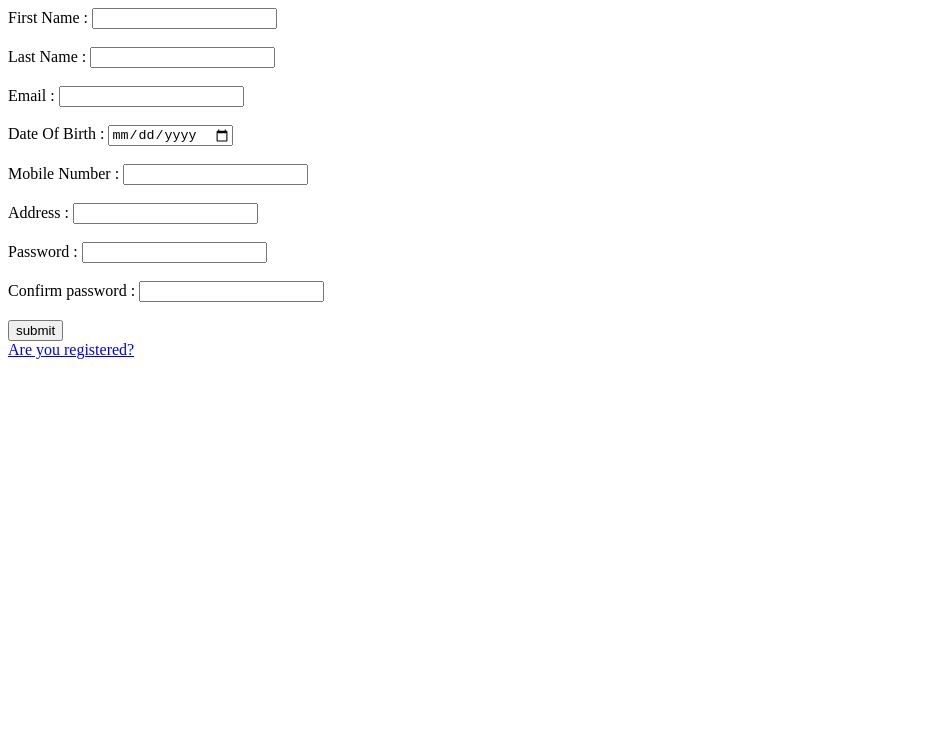
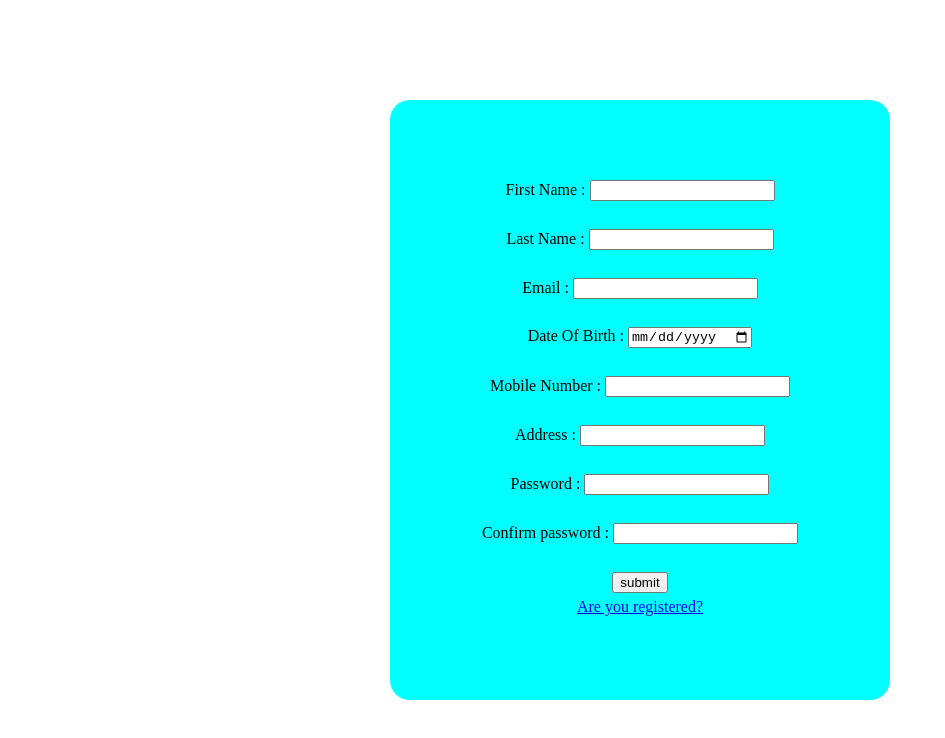
Before and after one commit to Pankaj-vishkarma/frontend3, a React (Vite) app: page / in a window 1280 px wide. Shown: the top 738 px of the page, without its empty margins (0-945 px from the left). Built offline with nearby package versions, Linux system fonts and the light colour scheme.

Commit message:
first commit

```diff
--- a/src/components/Profile.jsx
+++ b/src/components/Profile.jsx
@@ -1,6 +1,7 @@
 import { useEffect, useState } from "react"
 import axios from "axios"
 import { useNavigate } from "react-router-dom"
+import './Signin.css'
 
 function Profile()
 {
@@ -15,7 +16,7 @@ function Profile()
         try{
             const res=await axios({
                 method:'get',
-                url:["http://localhost:12345/api/profile"],
+                baseURL:"http://localhost:12345/api/profile",
                 withCredentials:true
             })
 
@@ -39,7 +40,7 @@ function Profile()
         try{
             const res=await axios({
                 method:'get',
-                url:['http://localhost:12345/api/logout'],
+                baseURL:"http://localhost:12345/api/logout",
                 withCredentials:true
             })
 
@@ -60,7 +61,7 @@ function Profile()
 
 
     return(
-        <>
+        <div className="container-2">
         <div>
             <h1>Your Profile</h1>
         </div>
@@ -81,7 +82,7 @@ function Profile()
             <button onClick={handleclick}>Logout</button>
         </div>
 
-        </>
+        </div>
     )
 }
 
--- a/src/components/Result.jsx
+++ b/src/components/Result.jsx
@@ -1,5 +1,5 @@
 import { useNavigate } from "react-router-dom"
-
+import './Signin.css'
 function Result()
 {
 
@@ -10,11 +10,13 @@ function Result()
     }
 
     return (
-        <>
+        <div className="container">
+            <div className="result-box">
            <h1>You are successfully Login</h1>
            <br />
            <button onClick={handleclick}>Profile</button>
-        </>
+           </div>
+        </div>
     )
 }
 
--- /dev/null
+++ b/src/components/Signin.css
@@ -0,0 +1,36 @@
+.container{
+    height: 600px;
+    width: 500px;
+    background-color: aqua;
+    border-radius: 20px;
+    justify-content: center;
+    text-align: center;
+    position: absolute;
+    top: 50%;
+    left: 50%;
+    transform: translate(-50%,-50%);
+}
+.container-2{
+    height: 700px;
+    width: 500px;
+    background-color: aqua;
+    border-radius: 20px;
+    justify-content: center;
+    text-align: center;
+    position: absolute;
+    top: 50%;
+    left: 50%;
+    transform: translate(-50%,-50%);
+}
+.input{
+    margin: 5px;
+}
+.input-box{
+    margin-top: 80px;
+}
+.signup-box{
+    margin-top: 150px;
+}
+.result-box{
+    margin-top: 150px;
+}
--- a/src/components/Signin.jsx
+++ b/src/components/Signin.jsx
@@ -2,6 +2,7 @@ import { useState } from "react"
 import { Link } from "react-router-dom"
 import { useNavigate } from "react-router-dom"
 import axios from "axios"
+import './Signin.css'
 
 function Signin()
 {
@@ -47,42 +48,44 @@ function Signin()
 
     return(
         <>
-        <form onSubmit={handlesubmit}>
-            <div>
+        <form  className="container" onSubmit={handlesubmit}>
+            <div className="input-box">
+            <div className="input">
                 First Name : <input type="text" name="firstname" onChange={(e)=>setfirstname(e.target.value)}/>
             </div>
             <br />
-            <div>
+            <div className="input">
                 Last Name : <input type="text" name="lastname" onChange={(e)=>setlastname(e.target.value)}/>
             </div>
             <br />
-            <div>
+            <div className="input">
                 Email : <input type="email" name="email" onChange={((e)=>setemail(e.target.value))}/>
             </div>
             <br />
-            <div>
+            <div className="input">
                Date Of Birth : <input type="date" name="dateofbirth" onChange={(e)=>setdateofbirth(e.target.value)} />
             </div>
             <br />
-            <div>
+            <div className="input">
                 Mobile Number : <input type="text" name="mobile" onChange={(e)=>setmobile(e.target.value)}/>
             </div>
             <br />
-            <div>
+            <div className="input">
                 Address : <input type="text" name="address" onChange={(e)=>setaddress(e.target.value)}/>
             </div>
             <br />
-            <div>
+            <div className="input">
                 Password : <input type="text" name="password" onChange={(e)=>setpassword(e.target.value)}/>
             </div>
             <br />
-            <div>
+            <div className="input">
                 Confirm password : <input type="text" name="confirmpassword" onChange={(e)=>setconfirmpassword(e.target.value)}/>
             </div>
             <br />
-            <button>submit</button>
+            <button className="input">submit</button>
             <br />
-            <Link to='/signup'>Are you registered?</Link>
+            <Link className="input" to='/signup'>Are you registered?</Link>
+            </div>
         </form>
         </>
     )
--- a/src/components/Signup.jsx
+++ b/src/components/Signup.jsx
@@ -2,7 +2,7 @@ import { useState } from "react"
 import { Link } from "react-router-dom"
 import { useNavigate } from "react-router-dom"
 import axios from "axios"
-
+import './Signin.css'
 function Signup()
 {
 
@@ -42,20 +42,22 @@ function Signup()
 
    return(
     <>
-       <form onSubmit={handlesubmit}>
-         <div>
+       <form className="container" onSubmit={handlesubmit}>
+         <div className="signup-box">
+         <div className="input">
             Email : <input type="email" name="email" onChange={(e)=>setemail(e.target.value)}/>
          </div>
          <br />
-         <div>
+         <div className="input">
             Password : <input type="text" name="password" onChange={(e)=>setpassword(e.target.value)}/>
          </div>
          <br />
-         <button>submit</button>
+         <button className="input">submit</button>
          <br />
-         <Link to='/'>
+         <Link className="input" to='/'>
             new users?
          </Link>
+         </div>
        </form>
     </>
    )
```
Also changed, not shown: package.json (+18 -0 lines).
